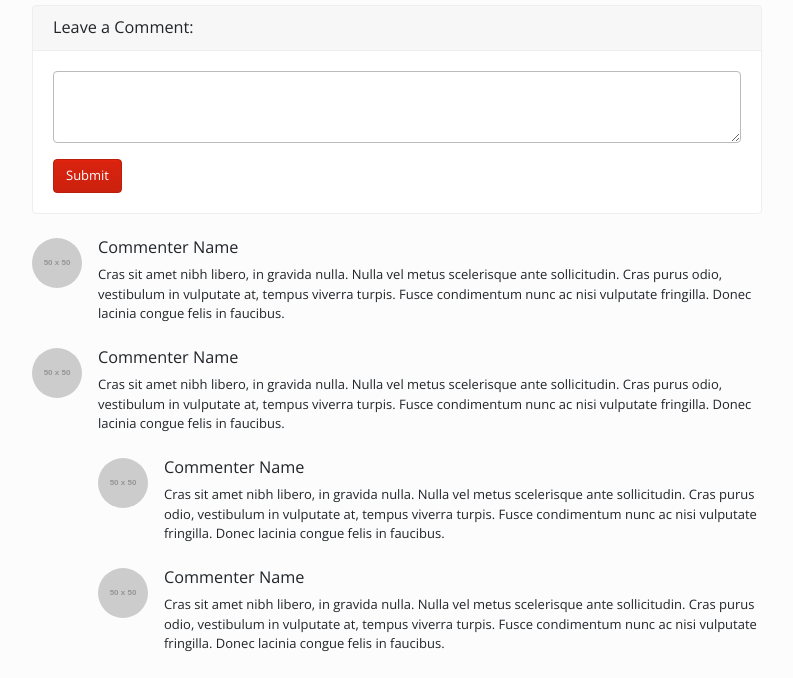
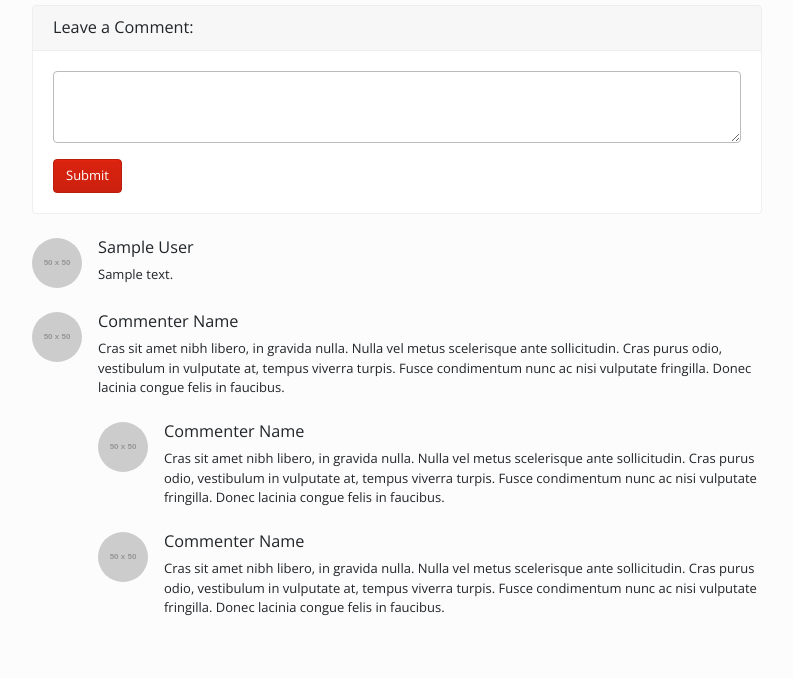
Before and after one commit to Tonynology/django_mywebsite, a Django app: template blog/templates/blog/post_detail.html in a window 1280 px wide. Shown: the part 512-1190 px from the top of the page, without its empty margins (53-846 px from the left). After the commit the page ends 1128 px from the top, so only its background shows below. Run offline with Django 3.2, Linux system fonts and the light colour scheme; the template is opened without the code that fills it: most values are stand-ins (such as "Sample title", 1, 10 or a date in 2020); grey boxes marked "Sample" are stand-in pictures; grey boxes labelled with a size stand in for pictures from a placeholder-image service; some libraries are stand-ins or nearby versions.

Commit message:
comment on post detail page

```diff
--- a/blog/admin.py
+++ b/blog/admin.py
@@ -1,5 +1,5 @@
 from django.contrib import admin
-from .models import Post, Category, Tag
+from .models import Post, Category, Tag, Comment
 
 
 class CategoryAdmin(admin.ModelAdmin):
@@ -11,3 +11,4 @@ class TagAdmin(admin.ModelAdmin):
 admin.site.register(Post)
 admin.site.register(Category, CategoryAdmin)
 admin.site.register(Tag, TagAdmin)
+admin.site.register(Comment)
--- a/blog/models.py
+++ b/blog/models.py
@@ -61,3 +61,6 @@ class Comment(models.Model):
     post = models.ForeignKey(Post, on_delete=models.CASCADE) # ForeignKey = 다 대 일 구조
     text = MarkdownxField()
     author = models.ForeignKey(User, on_delete=models.CASCADE)
+
+    def get_markdown_content(self):
+        return markdown(self.text)
--- a/blog/templates/blog/post_detail.html
+++ b/blog/templates/blog/post_detail.html
@@ -59,13 +59,17 @@
     </div>
 </div>
 
-<!-- Single Comment -->
-<div class="media mb-4">
-    <img class="d-flex mr-3 rounded-circle" src="http://placehold.it/50x50" alt="">
-    <div class="media-body">
-        <h5 class="mt-0">Commenter Name</h5>
-        Cras sit amet nibh libero, in gravida nulla. Nulla vel metus scelerisque ante sollicitudin. Cras purus odio, vestibulum in vulputate at, tempus viverra turpis. Fusce condimentum nunc ac nisi vulputate fringilla. Donec lacinia congue felis in faucibus.
+<div id="comment-list">
+    <!-- Single Comment -->
+    {% for comment in object.comment_set.all %}
+    <div class="media mb-4">
+        <img class="d-flex mr-3 rounded-circle" src="http://placehold.it/50x50" alt="">
+        <div class="media-body">
+            <h5 class="mt-0">{{ comment.author }}</h5>
+        {{ comment.get_markdown_content | safe}}
+        </div>
     </div>
+    {% endfor %}
 </div>
 
 <!-- Comment with nested comments -->
```
Also changed, not shown: blog/tests.py (+9 -0 lines).
